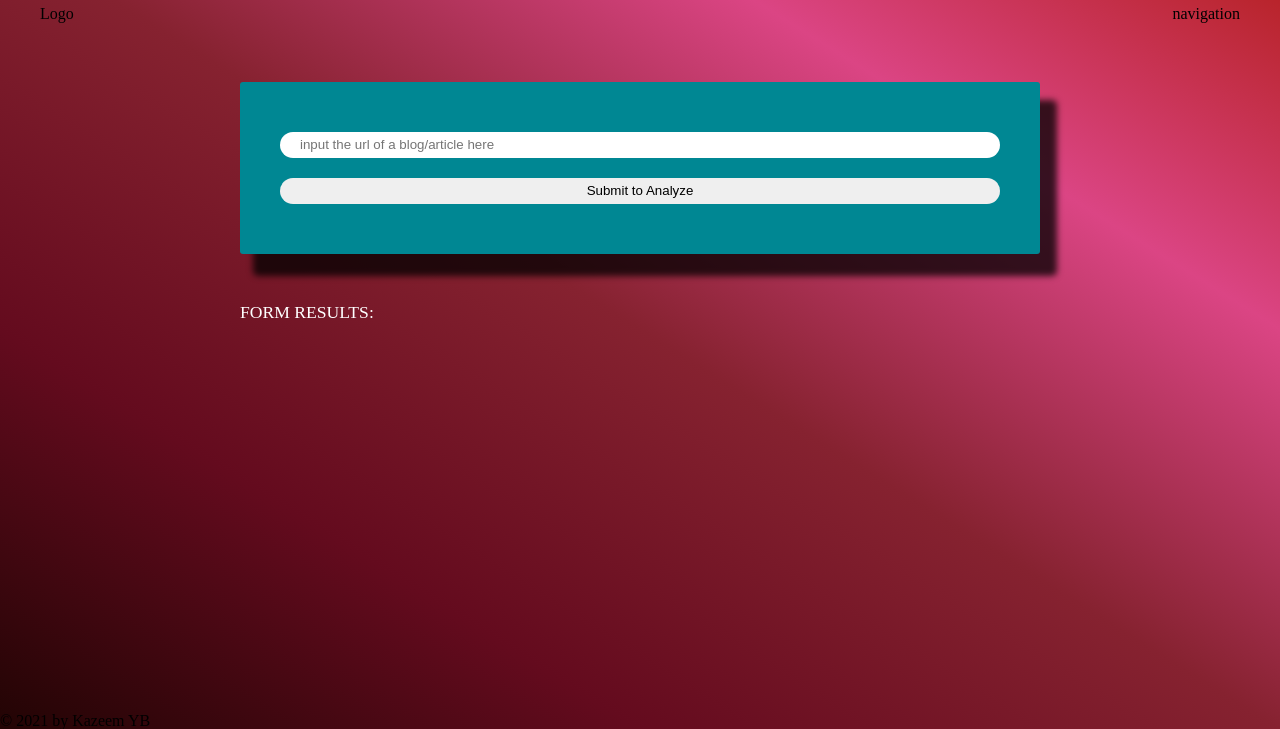
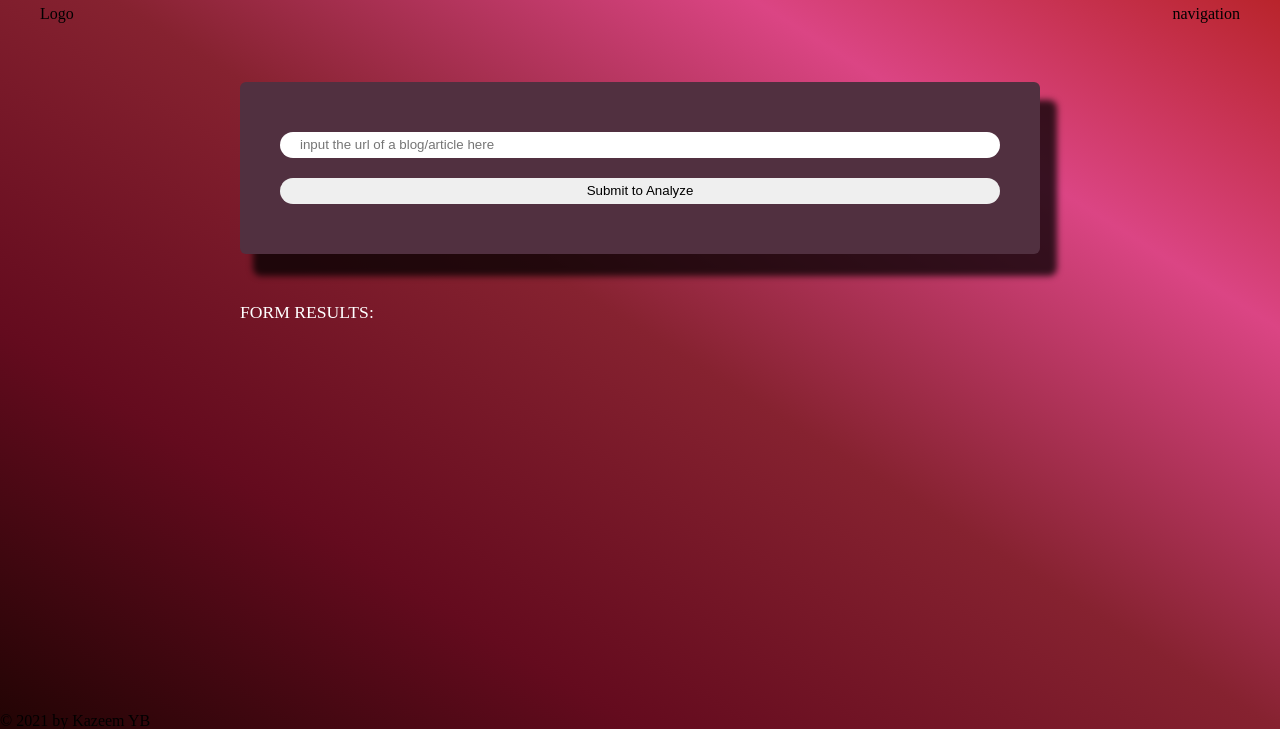
Before and after one commit to kazeemYB/fend-refresh-2019, a website built with webpack: page src/client/views/index.html in a window 1280 px wide. Shown: the part 71-800 px from the top of the page. Built offline with nearby package versions, Linux system fonts and the light colour scheme.

Commit message:
minor changes - scss

```diff
--- a/src/client/styles/form.scss
+++ b/src/client/styles/form.scss
@@ -1,7 +1,7 @@
 form {
 
-    background-color: #008793;
-    border-radius: 3px;
+    background-color: #513040;
+    border-radius: 6px;
     padding: 40px;
     box-shadow: 15px 20px 6px 2px rgba(0,0,0,0.75);
 }
```
Also changed, not shown: package.json (+5 -4 lines), 1 other file.
